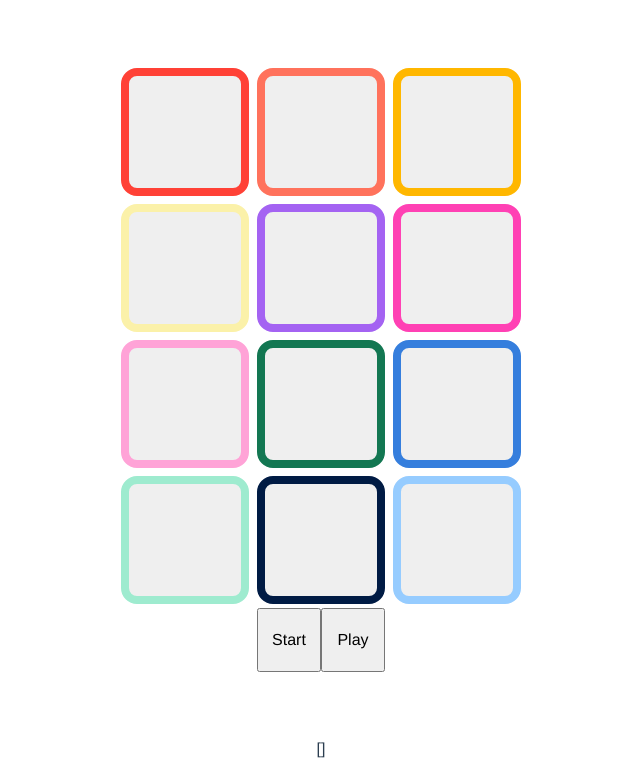
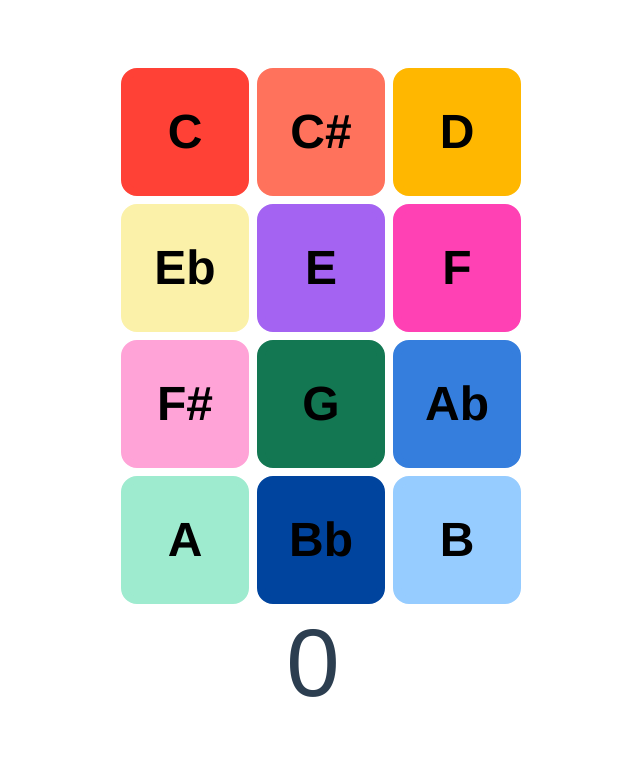
Before and after one commit to tleeaf/schoenmon, a Vue app: page / in a window 1280 px wide. Shown: the top 784 px of the page, without its empty margins (319-959 px from the left). Built offline with nearby package versions, Linux system fonts and the light colour scheme.

Commit message:
checking

```diff
--- a/src/components/GameBoard.vue
+++ b/src/components/GameBoard.vue
@@ -1,25 +1,28 @@
 <template>
   <div>
-    <div class="ma5">
+    <div class="board-container ma5">
       <div v-for="r in rows" :key="r" class="fl w-100">
         <button
           v-for="i in cols"
           :key="i"
-          @click="play(i + cols.length * r)"
+          @click="inputAnswer(i + cols.length * r)"
           :class="
-            ' br4 ma1 h4 w4 ba bw3 b--' +
+            ' grow b f1 br4 ma1 h4 w4 ba bw3 b--' +
             borderColors[i + cols.length * r] +
-            ' bg-animate hover-' +
+            ' ' +
             colors[i + cols.length * r]
           "
-        ></button>
+        >{{noteNames[i + cols.length * r]}}</button>
       </div>
     </div>
+    <div class="f-headline pr3">
+      {{ this.seq.length }}
+    </div>
     <div class="ma5 pa1">
-      <button @click="append" class="h3 w3">Start</button>
       <button @click="playSeq" class="h3 w3">Play</button>
     </div>
-    <div>{{ seq }}</div>
+    <div>{{ seq.map(i => this.noteNames[i]) }}</div>
+    <div>{{ inputSeq.map(i => this.noteNames[i])  }}</div>
   </div>
 </template>
 
@@ -41,7 +44,7 @@ export default {
         "bg-dark-green",
         "bg-blue",
         "bg-light-green",
-        "bg-navy",
+        "bg-dark-blue",
         "bg-light-blue",
       ],
       borderColors: [
@@ -55,19 +58,44 @@ export default {
         "dark-green",
         "blue",
         "light-green",
-        "navy",
+        "dark-blue",
         "light-blue",
       ],
+      noteNames: ["C","C#","D","Eb","E","F","F#","G","Ab","A","Bb","B"],
       seq: [],
+      inputSeq: [],
+      waitingForInput: false,
     };
   },
   methods: {
-    play(i,time) {
+    inputAnswer(i) {
+      this.inputSeq.push(i);
+      this.play(i);
+      if (this.inputSeq.length >= this.seq.length) this.checkAnswer();
+    },
+    checkAnswer() {
+      if (this.arrayEquals(this.seq, this.inputSeq)) {
+        const id = window.setTimeout(() => {
+          this.playSeq();
+        }, 3000);
+      } else {
+        console.log("game over");
+        this.seq = [];
+      }
+      this.inputSeq = [];
+    },
+    arrayEquals(a, b) {
+      return (
+        Array.isArray(a) &&
+        Array.isArray(b) &&
+        a.length === b.length &&
+        a.every((val, index) => val === b[index])
+      );
+    },
+    play(i, time) {
+      if (!time) time = this.audioContext.currentTime;
       const osc = this.audioContext.createOscillator();
-      osc.frequency.setValueAtTime(
-        this.frequency(i),
-        time
-      );
+      osc.frequency.setValueAtTime(this.frequency(i), time);
       const attackTime = 0.2;
       const releaseTime = 0.5;
       const sweepLength = 1.4;
@@ -86,17 +114,21 @@ export default {
       osc.stop(time + sweepLength);
     },
     playSeq() {
+      this.append();
       for (let i = 0; i < this.seq.length; i++) {
-        this.play(this.seq[i],this.audioContext.currentTime + i * 1.4)
-        const id = window.setTimeout(function(){console.log("play")},1.4)
+        this.play(this.seq[i], this.audioContext.currentTime + i * 1.4);
+        const id = window.setTimeout(function () {
+          console.log("play");
+        }, 1.4);
       }
+      this.waitingForInput = true;
     },
     append() {
       this.seq.push(Math.floor(Math.random() * 12));
     },
     frequency(i) {
       const a = Math.pow(2.0, 1.0 / 12.0);
-      const factor = Math.pow(a, i - 6);
+      const factor = Math.pow(a, i - 9);
       return 440.0 * factor;
     },
   },
@@ -104,4 +136,19 @@ export default {
 </script>
 
 <style lang="scss" scoped>
+.simon-button {
+  opacity: 0.5;
+  :hover {
+    animation-name: fadeIn;
+    animation-duration: 1s;
+  }
+}
+@keyframes fadeIn {
+  from {
+    opacity: 0.5;
+  }
+  to {
+    opacity: 1;
+  }
+}
 </style>
```
